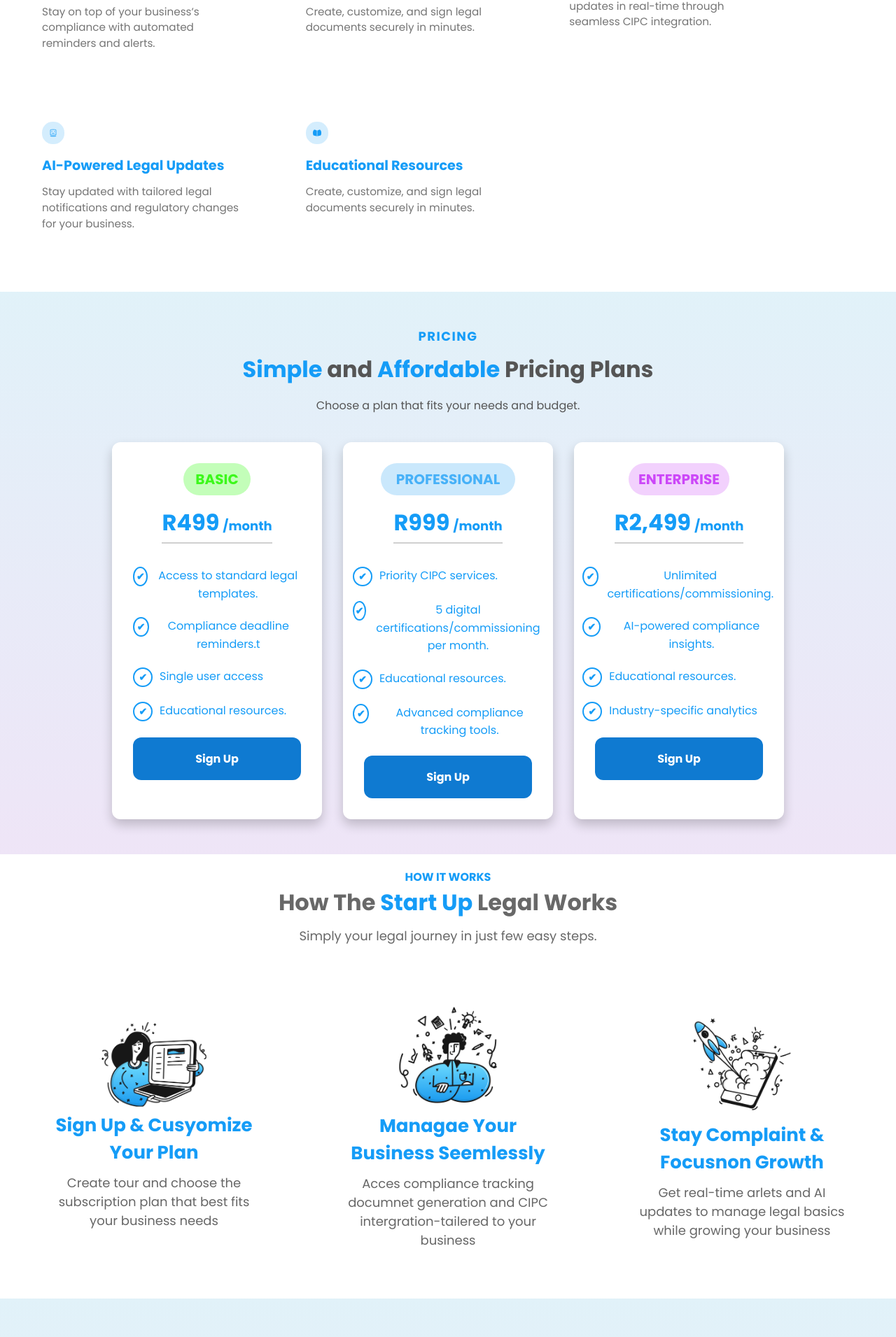
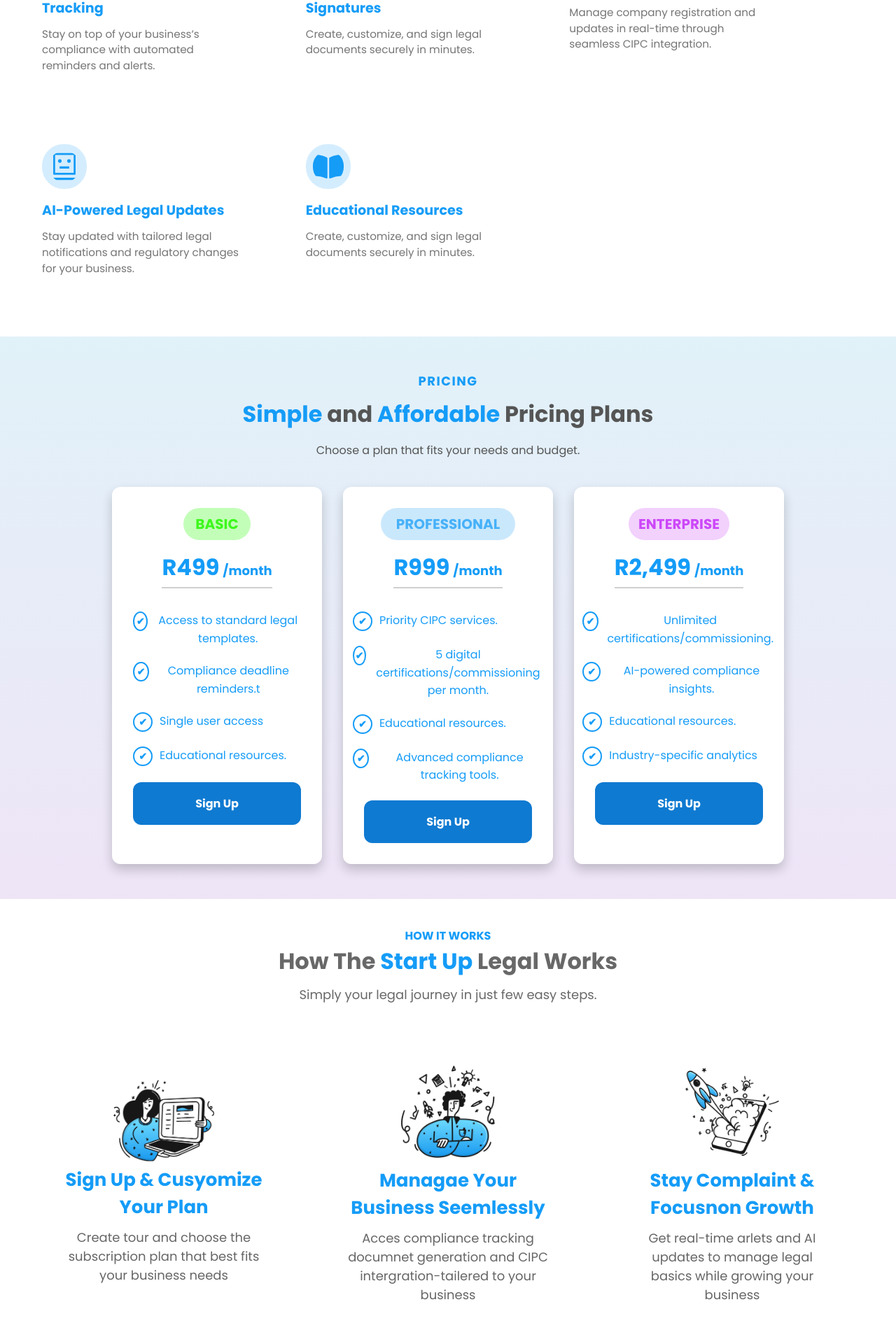
Before and after one commit to TlotloSeGamie/law-firm-landing-page, a React (Create React App) app: page / in a window 1280 px wide. Shown: the part 1045-2956 px from the top of the page at 70% size. Built offline with nearby package versions, Linux system fonts and the light colour scheme.

Commit message:
border line footer

```diff
--- a/src/components/Contact.css
+++ b/src/components/Contact.css
@@ -4,7 +4,7 @@
   justify-content: center;
   align-items: center;
   height: auto;
-  padding: 20px;
+  padding: 30px;
   background-color: white;
 }
 
@@ -15,6 +15,10 @@
   padding: 30px;
   border-radius: 8px;
   text-align: center;
+}
+
+.intouch-text {
+  padding: 22px;
 }
 
 .intouch-texts h5 {
@@ -93,6 +97,13 @@ textarea {
   resize: vertical;
   height: 25vh;
   cursor: pointer;
+}
+
+.bottom-section {
+  display: flex;
+  flex-direction: column;
+  gap: 12px;
+  align-items: center;
 }
 
 .footer-text {
--- a/src/components/Contact.js
+++ b/src/components/Contact.js
@@ -7,6 +7,7 @@ const Contact = () => {
       <div className="contact-container">
         <div className="intouch-texts">
           <h5>Contact</h5>
+          <div className="intouch-text">
             <h2>
               Get in <span>Touch</span> With Us
             </h2>
@@ -14,6 +15,7 @@ const Contact = () => {
               We're here to answer your questions and help you get started with
               StartUp Legal
             </p>
+          </div>
         </div>
         <div className="messaging">
           <div className="credientials">
--- a/src/components/Features.css
+++ b/src/components/Features.css
@@ -65,7 +65,7 @@
 }
 
 .features-nav li svg {
-    font-size: 2rem;
+    font-size: 4rem;
     margin-bottom: 10px;
     background: #64bdf947;
     padding: 10px;
--- a/src/components/Footer.css
+++ b/src/components/Footer.css
@@ -138,7 +138,7 @@ ul li {
 }
 
 .rights {
-    width: 60%;
+    width: 54%;
     display: flex;
     justify-content: flex-end;
     align-items: center;
--- a/src/components/HowWorks.css
+++ b/src/components/HowWorks.css
@@ -6,7 +6,7 @@
     align-items: center;
     background-color: #FFFFFF;
     text-align: center;
-    padding: 20px;
+    padding: 40px;
 }
 
 .how-container h5 {
```
Lines whose indentation alone changed are shown as unchanged.
